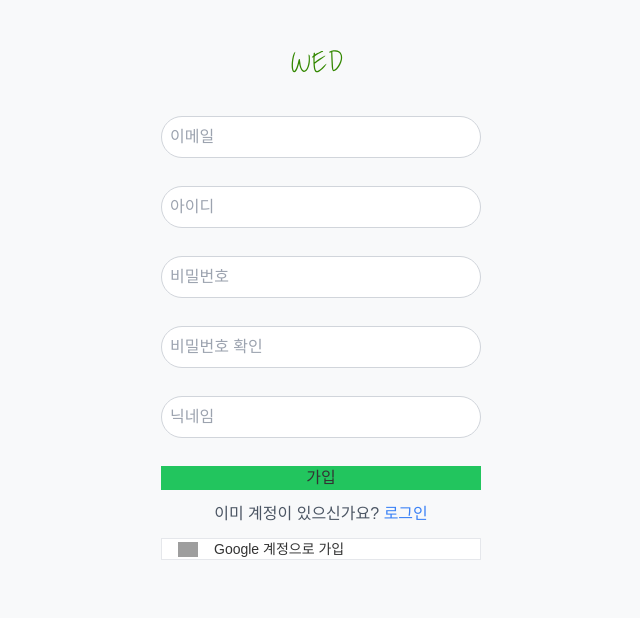
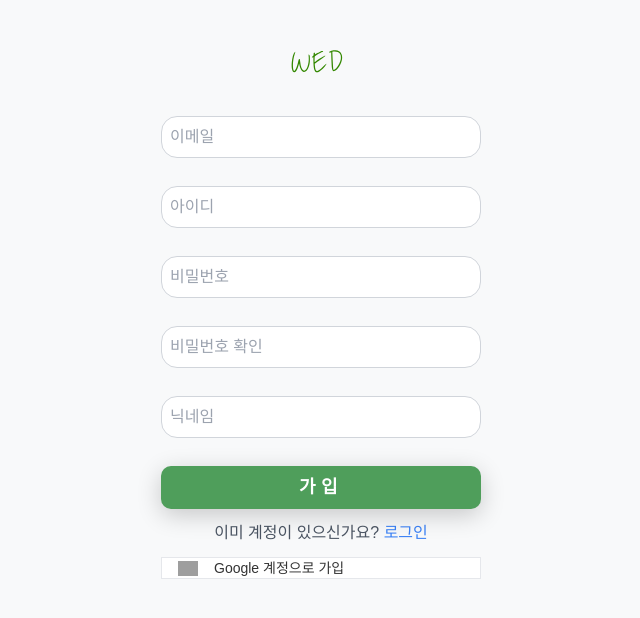
Before and after one commit to mini-chip/WED, a Next.js app: page /signup in a window 1280 px wide. Shown: the top 618 px of the page, without its empty margins (319-959 px from the left). Built offline with nearby package versions, Linux system fonts and the light colour scheme; no server answers; grey boxes are pictures that could not be loaded.

Commit message:
feat: 회원가입 css

```diff
--- a/src/app/globals.css
+++ b/src/app/globals.css
@@ -97,7 +97,7 @@ textarea {
   margin-bottom: 1rem;
   font-size: 1rem;
   border: 1px solid #ccc;
-  border-radius: 10px;
+  border-radius: 1rem;
 }
 
 input:focus,
@@ -107,7 +107,66 @@ textarea:focus {
   border-color: #4f9e5b;
 }
 
-.product-card {
+@keyframes scaleUp {
+  0% {
+    transform: scale(1);
+  }
+  50% {
+    transform: scale(0.95);
+  }
+  100% {
+    transform: scale(1);
+  }
+}
+
+.custom-button {
+  position: relative;
+  display: flex;
+  justify-content: center;
+  align-items: center;
+  border-radius: 10px;
+  background: #4f9e5b;
+  font-family: "Montserrat", sans-serif;
+  box-shadow: 0px 6px 24px 0px rgba(0, 0, 0, 0.2);
+  overflow: hidden;
+  cursor: pointer;
+  border: none;
+}
+
+.custom-button:after {
+  content: " ";
+  width: 0%;
+  height: 100%;
+  background: #ffd401;
+  position: absolute;
+  transition: all 0.4s ease-in-out;
+  right: 0;
+}
+
+.custom-button:hover::after {
+  right: auto;
+  left: 0;
+  width: 100%;
+}
+
+.custom-button span {
+  text-align: center;
+  text-decoration: none;
+  width: 100%;
+  padding: 8px 25px;
+  color: #fff;
+  font-size: 1.125em;
+  font-weight: 700;
+  letter-spacing: 0.3em;
+  z-index: 20;
+  transition: all 0.3s ease-in-out;
+}
+
+.custom-button:hover span {
+  color: #4f9e5b;
+  animation: scaleUp 0.3s ease-in-out;
+}
+/* .product-card {
   background-color: #ffffff;
   border: 1px solid #ddd;
   border-radius: 8px;
@@ -166,78 +225,4 @@ textarea:focus {
   .product-card .product-info .price {
     font-size: 1.2rem;
   }
-}
-
-/* .custom-button {
-  position: relative;
-  display: flex;
-  justify-content: center;
-  align-items: center;
-  border-radius: 10px;
-  background: #4f9e5b;
-  font-family: "Montserrat", sans-serif;
-  box-shadow: 0px 6px 24px 0px rgba(0, 0, 0, 0.2);
-  overflow: hidden;
-  cursor: pointer;
-  border: none;
-}
-
-.custom-button:after {
-  content: " ";
-  width: 0%;
-  height: 100%;
-  background: #ffd401;
-  position: absolute;
-  transition: all 0.4s ease-in-out;
-  right: 0;
-}
-
-.custom-button:hover::after {
-  right: auto;
-  left: 0;
-  width: 100%;
-}
-
-.custom-button span {
-  text-align: center;
-  text-decoration: none;
-  width: 100%;
-  padding: 8px 25px;
-  color: #fff;
-  font-size: 1.125em;
-  font-weight: 700;
-  letter-spacing: 0.3em;
-  z-index: 20;
-  transition: all 0.3s ease-in-out;
-}
-
-.custom-button:hover span {
-  color: #4f9e5b;
-  animation: scaleUp 0.3s ease-in-out;
 } */
-
-@keyframes scaleUp {
-  0% {
-    transform: scale(1);
-  }
-  50% {
-    transform: scale(0.95);
-  }
-  100% {
-    transform: scale(1);
-  }
-}
-
-@layer components {
-  .btn {
-    @apply relative flex justify-center items-center rounded-[10px] bg-[#4f9e5b]  font-montserrat shadow-2xl overflow-hidden cursor-pointer border-none group;
-  }
-
-  .btn span {
-    @apply text-center no-underline w-full px-[25px] py-2 text-white text-lg font-bold tracking-[0.3em] z-20 transition-all duration-300 ease-in-out group-hover:text-[#4f9e5b] group-hover:animate-scaleUp;
-  }
-
-  .btn-after {
-    @apply w-0 h-full bg-[#ffd401] absolute transition-all duration-400 ease-in-out right-0 group-hover:w-full group-hover:left-0 group-hover:right-auto;
-  }
-}
--- a/src/app/signup/page.tsx
+++ b/src/app/signup/page.tsx
@@ -81,7 +81,7 @@ export default function SignUpPage() {
           type="email"
           placeholder="이메일"
           {...register("email")}
-          className="p-2 rounded-3xl border border-gray-300 focus:outline-none focus:ring-2 focus:ring-green-500"
+          className="p-2  border border-gray-300 focus:outline-none focus:ring-2 focus:ring-green-500"
         />
         {errors.email && (
           <p className="text-red-500 text-sm">{errors.email.message}</p>
@@ -91,7 +91,7 @@ export default function SignUpPage() {
           type="text"
           placeholder="아이디"
           {...register("username")}
-          className="p-2 rounded-3xl border border-gray-300 focus:outline-none focus:ring-2 focus:ring-green-500"
+          className="p-2  border border-gray-300 focus:outline-none focus:ring-2 focus:ring-green-500"
         />
         {errors.username && (
           <p className="text-red-500 text-sm">{errors.username.message}</p>
@@ -101,7 +101,7 @@ export default function SignUpPage() {
           type="password"
           placeholder="비밀번호"
           {...register("password")}
-          className="p-2 rounded-3xl border border-gray-300 focus:outline-none focus:ring-2 focus:ring-green-500"
+          className="p-2  border border-gray-300 focus:outline-none focus:ring-2 focus:ring-green-500"
         />
         {errors.password && (
           <p className="text-red-500 text-sm">{errors.password.message}</p>
@@ -111,7 +111,7 @@ export default function SignUpPage() {
           type="password"
           placeholder="비밀번호 확인"
           {...register("confirmPassword")}
-          className="p-2 rounded-3xl border border-gray-300 focus:outline-none focus:ring-2 focus:ring-green-500"
+          className="p-2  border border-gray-300 focus:outline-none focus:ring-2 focus:ring-green-500"
         />
         {errors.confirmPassword && (
           <p className="text-red-500 text-sm">
@@ -123,7 +123,7 @@ export default function SignUpPage() {
           type="text"
           placeholder="닉네임"
           {...register("nickname")}
-          className="p-2 rounded-3xl border border-gray-300 focus:outline-none focus:ring-2 focus:ring-green-500"
+          className="p-2 border border-gray-300 focus:outline-none focus:ring-2 focus:ring-green-500"
         />
         {errors.nickname && (
           <p className="text-red-500 text-sm">{errors.nickname.message}</p>
--- a/src/component/buttons/page.tsx
+++ b/src/component/buttons/page.tsx
@@ -1,6 +1,5 @@
 import React, { ReactNode } from "react";
-import Image from "next/image";
-import { supabase } from "@/lib/supabase";
+
 interface ButtonProps {
   children: ReactNode;
   onClick?: () => void;
@@ -15,9 +14,12 @@ const Button: React.FC<ButtonProps> = ({
   className = ""
 }) => {
   return (
-    <button type={type} onClick={onClick} className={`btn ${className}`}>
-      <span className="btn-span">{children}</span>
-      <div className="btn-after"></div>
+    <button
+      type={type}
+      onClick={onClick}
+      className={`custom-button ${className}`}
+    >
+      <span>{children}</span>
     </button>
   );
 };
--- a/src/component/oauthButton/page.tsx
+++ b/src/component/oauthButton/page.tsx
@@ -37,10 +37,12 @@ const GoogleButton: React.FC<ButtonProps> = ({
     <button
       type="button"
       onClick={handleGoogleSignUp}
-      className="gsi-material-button select-none appearance-none bg-white border border-gray-500 rounded text-gray-900 cursor-pointer font-roboto text-sm h-10 tracking-[0.25px] outline-none overflow-hidden px-3 relative text-center transition-colors transition-shadow duration-200 align-middle whitespace-nowrap w-auto max-w-[400px] min-w-fit disabled:cursor-default disabled:bg-white/40 disabled:border-gray-900/10 hover:shadow-md hover:[&>.gsi-material-button-state]:bg-gray-800 hover:[&>.gsi-material-button-state]:opacity-5 active:[&>.gsi-material-button-state]:bg-gray-800 active:[&>.gsi-material-button-state]:opacity-10 focus:[&>.gsi-material-button-state]:bg-gray-800 focus:[&>.gsi-material-button-state]:opacity-10"
+      className={
+        "rounded-[10px] gsi-material-button select-none appearance-none bg-white border border-gray-500 text-gray-900 cursor-pointer font-roboto text-sm h-10 tracking-[0.25px] outline-none overflow-hidden px-3 relative text-center transition-colors duration-200 align-middle whitespace-nowrap w-auto max-w-[400px] min-w-fit disabled:cursor-default disabled:bg-white/40 disabled:border-gray-900/10 hover:shadow-md hover:[&>.gsi-material-button-state]:bg-gray-800 hover:[&>.gsi-material-button-state]:opacity-5 active:[&>.gsi-material-button-state]:bg-gray-800 active:[&>.gsi-material-button-state]:opacity-10 focus:[&>.gsi-material-button-state]:bg-gray-800 focus:[&>.gsi-material-button-state]:opacity-10"
+      }
     >
       <div className="gsi-material-button-content-wrapper flex items-center flex-row flex-nowrap h-full justify-between relative w-full">
-        <div className="rounded-[10px] px-4 gsi-material-button-icon h-5 mr-3 min-w-5 w-5  disabled:opacity-40">
+        <div className=" px-4 gsi-material-button-icon h-5 mr-3 min-w-5 w-5  disabled:opacity-40">
           <Image
             src="https://www.gstatic.com/firebasejs/ui/2.0.0/images/auth/google.svg"
             alt="Google Icon"
--- a/tailwind.config.ts
+++ b/tailwind.config.ts
@@ -15,7 +15,8 @@ const config: Config = {
         yellow: "#ffd401"
       },
       fontFamily: {
-        "open-sans": ["Open Sans", "sans-serif"]
+        "open-sans": ["Open Sans", "sans-serif"],
+        montserrat: ["Montserrat", "sans-serif"]
       },
       animation: {
         scaleUp: "scaleUp 0.3s ease-in-out"
```
